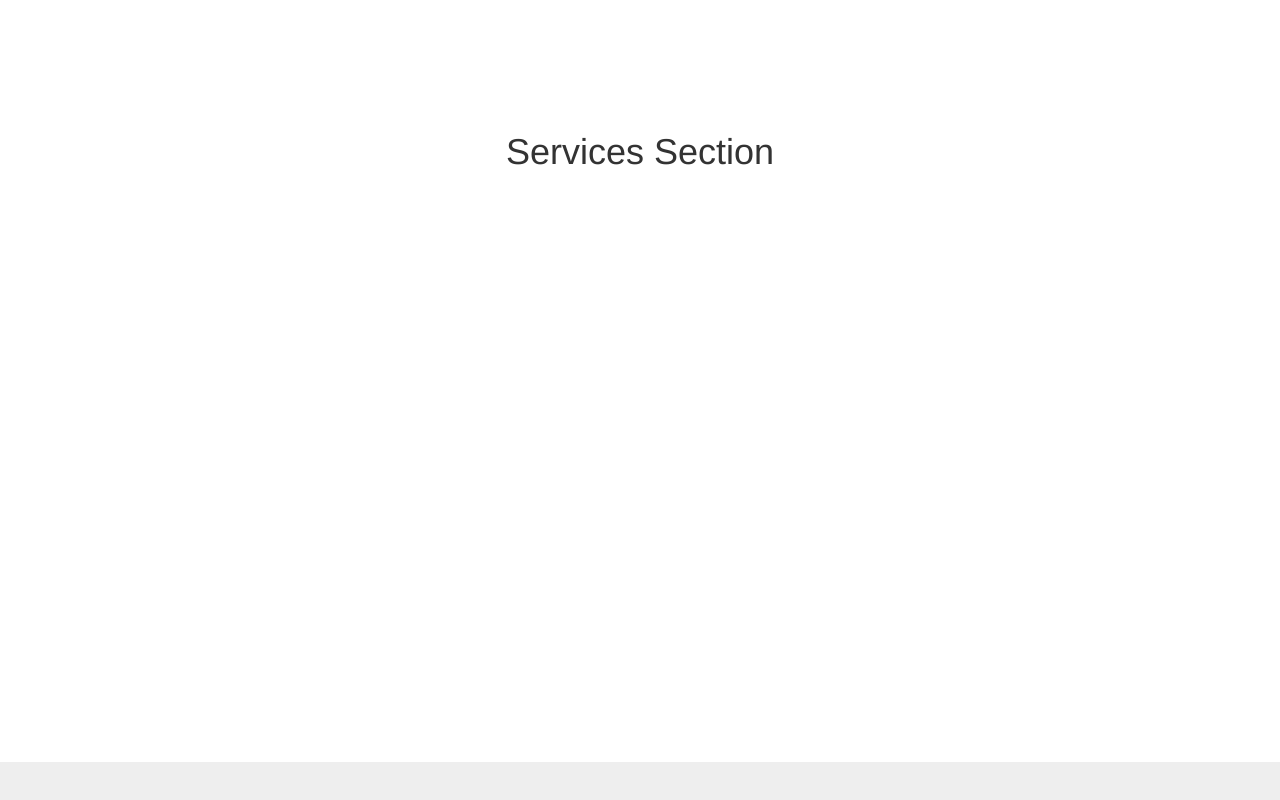
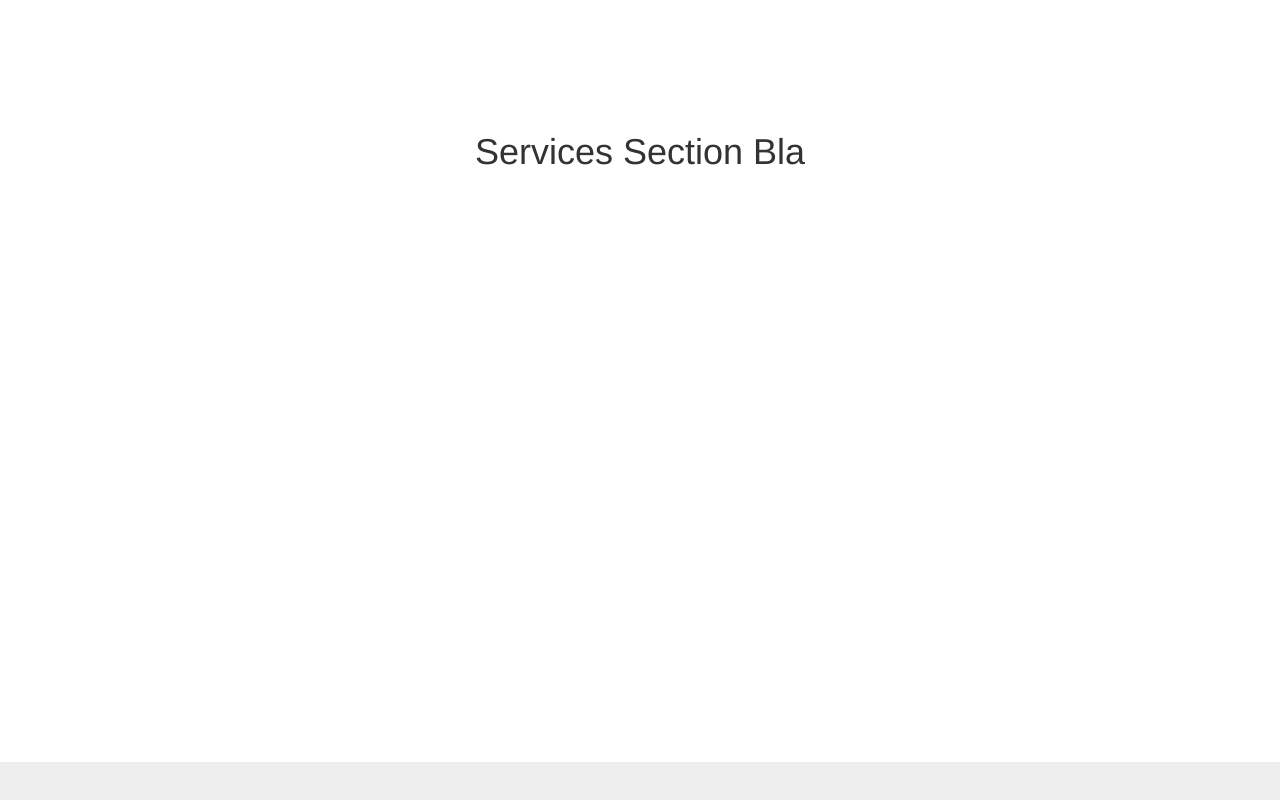
Before and after one commit to DotsC/Euros, a plain HTML site: page src/index.html in a window 1280 px wide. Shown: the part 1638-2438 px from the top of the page. Drawn offline with Linux system fonts and the light colour scheme.

Commit message:
First  Update

```diff
--- a/src/index.html
+++ b/src/index.html
@@ -95,7 +95,7 @@
         <div class="container">
             <div class="row">
                 <div class="col-lg-12">
-                    <h1>Services Section</h1>
+                    <h1>Services Section Bla</h1>
                 </div>
             </div>
         </div>
```
